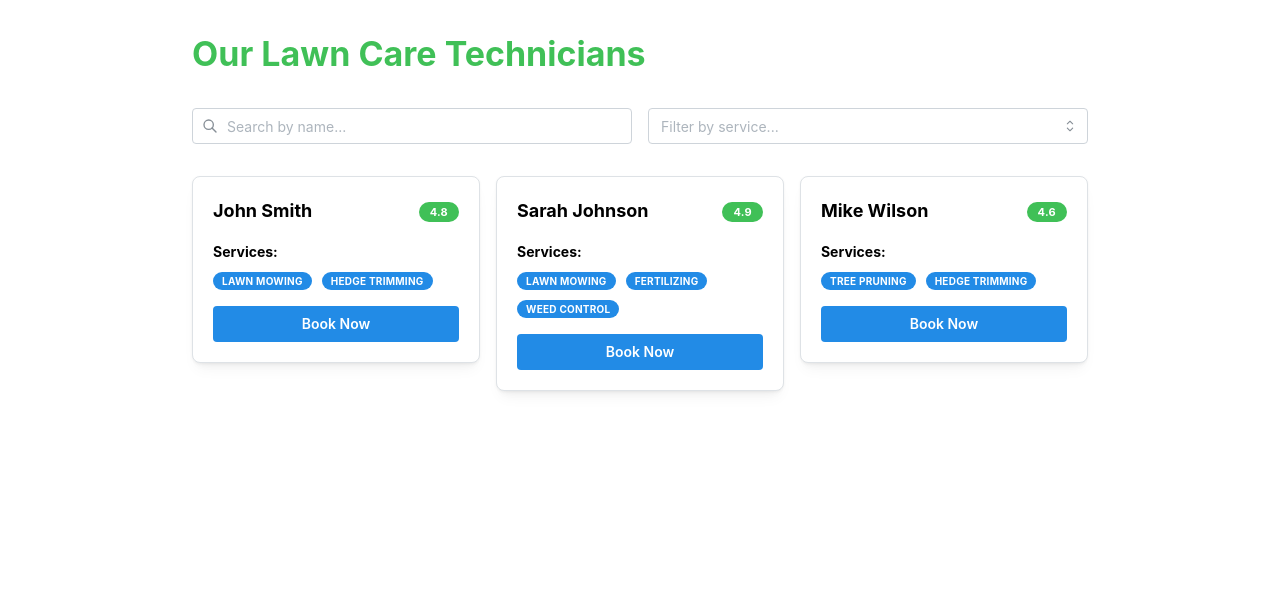
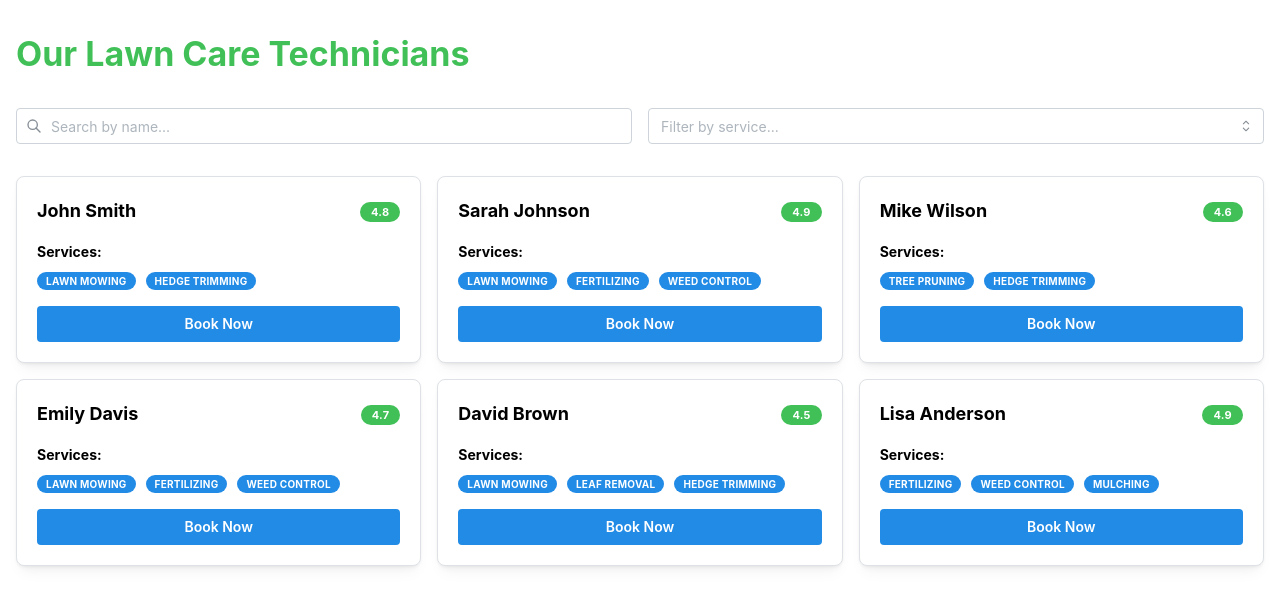
Before and after one commit to GIS-Joe-lab/lawn-care-marketplace, a React (Create React App) app: page /technicians in a window 1280 px wide. Shown: the top 608 px of the page. Built offline with nearby package versions, Linux system fonts and the light colour scheme.

Commit message:
- Create Booking Selector Component - Add showBookBtn flag to control Book Now button. - Add more mock test cases

```diff
--- a/src/App.js
+++ b/src/App.js
@@ -11,6 +11,7 @@ import TechniciansPage from "./pages/TechniciansPage";
 // Import Mantine styles
 import '@mantine/core/styles.css';
 import '@mantine/notifications/styles.css';
+import BookingPage from "./pages/BookingPage";
 
 function App() {
     return (
@@ -21,6 +22,7 @@ function App() {
                     <Routes>
                         <Route path={"/"} element={<HomePage/>}/>
                         <Route path={"/technicians"} element={<TechniciansPage/>}/>
+                        <Route path={"/technician/booking"} element={<BookingPage/>}/>
                     </Routes>
                 </Stack>
             </Router>
--- a/src/components/TechnicianCard.js
+++ b/src/components/TechnicianCard.js
@@ -1,7 +1,8 @@
 import React from 'react'
 import {Badge, Button, Card, Group, Stack, Text} from "@mantine/core";
+import { Link } from 'react-router-dom';
 
-function TechnicianCard({technician}) {
+function TechnicianCard({technician, showBookBtn}) {
     return (
         <Card shadow="sm" padding="lg" radius={"md"} withBorder>
             <Stack gap="md">
@@ -23,8 +24,14 @@ function TechnicianCard({technician}) {
                     </Group>
                 </Stack>
 
-                {/*ToDo: Should navigate to another page*/}
-                <Button fullWidth>Book Now</Button>
+                {showBookBtn &&
+                    <Button
+                        component={Link}
+                        to={"/technician/booking"}
+                        state={{technician: technician}}
+                        fullWidth>
+                        Book Now
+                    </Button>}
             </Stack>
         </Card>
     );
--- /dev/null
+++ b/src/pages/BookingPage.js
@@ -0,0 +1,133 @@
+import React, {useState} from 'react';
+import {Button, Container, Divider, Grid, Group, Paper, NumberInput, Select, Stack, Text} from '@mantine/core';
+import { Link, useLocation } from 'react-router-dom';
+import {IconArrowLeft} from '@tabler/icons-react'
+import TechnicianCard from "../components/TechnicianCard";
+import {IconClock, IconCalendar} from '@tabler/icons-react';
+
+function BookingPage() {
+
+    const location = useLocation();
+    const technician = location.state?.technician;
+
+    const timeSlots = [
+        { value: 'morning', label: 'Morning (8:00 AM - 12:00 PM)' },
+        { value: 'afternoon', label: 'Afternoon (12:00 PM - 5:00 PM)' },
+        { value: 'evening', label: 'Evening (5:00 PM - 8:00 PM)' },
+        { value: 'weekend', label: 'Weekend (Saturday/Sunday)' }
+    ]
+
+    const [hours, setHours] = useState();
+    const [sessions, setSessions] = useState();
+    const [selectedTimeSlot, setSelectedTimeSlot] = useState();
+
+    const totalHours = (hours ?? 0) * (sessions ?? 0);
+
+    const handleBooking = function (){
+        technician.ifAvailable();
+    }
+
+    return (
+        <Container size={"md"} py={"xl"}>
+            <Stack gap={"xl"}>
+
+                {/*Header */}
+                <Group justify="space-between" align="center">
+                    <Button
+                        component={Link}
+                        to="/technicians"
+                        variant="outline"
+                        leftSection={<IconArrowLeft size={16} />}
+                    >
+                        Back to Technicians
+                    </Button>
+                </Group>
+
+                {/*  Booking Main body  */}
+                {/* Technician information*/}
+                <TechnicianCard
+                    technician = {technician}
+                    showBookBtn = {false}
+                />
+
+                {/*  Booking Panel  */}
+                <Grid>
+                    <Grid.Col span={6}>
+                        <NumberInput
+                            label={"Hours per session"}
+                            value={hours}
+                            onChange={setHours}
+                            min={1}
+                            max={8}
+                            step={0.5}
+                            leftSection={<IconClock size={16}/>}
+                        />
+                    </Grid.Col>
+
+                    <Grid.Col span={6}>
+                        <NumberInput
+                            label={"Number of Sessions"}
+                            value={sessions}
+                            onChange={setSessions}
+                            min={1}
+                            max={10}
+                            leftSection={<IconCalendar size={16}/>}
+                        />
+                    </Grid.Col>
+
+                    <Select
+                        label={"Prefer Time slot "}
+                        placeholder={"Select your preferred time"}
+                        data={timeSlots}
+                        value={selectedTimeSlot}
+                        onChange={setSelectedTimeSlot}
+                        leftSection={<IconClock size={16}/>}
+                    />
+                </Grid>
+
+                <Divider/>
+
+                {/* Booking Summary Page */}
+
+                <Paper>
+                    <Stack gap={"sm"}>
+                        <Text fw={700} size={"md"}>Booking Summary</Text>
+                        <Group justify="space-between">
+                            <Text size={"sm"}>Technician:</Text>
+                            <Text size={"sm"}>{technician.name}</Text>
+                        </Group>
+                        {timeSlots && (
+                            <Group justify="space-between">
+                                <Text size={"sm"}>Prefer Time Slot:</Text>
+                                <Text size={"sm"}>{timeSlots.find(slot => slot.value === selectedTimeSlot)?.labelpage}</Text>
+                            </Group>
+                        )}
+                        <Group justify="space-between">
+                            <Text size={"sm"}>Hours per session:</Text>
+                            <Text size={"sm"}>{hours}</Text>
+                        </Group>
+                        <Group justify="space-between">
+                            <Text size={"sm"}>Number of session:</Text>
+                            <Text size={"sm"}>{sessions}</Text>
+                        </Group>
+                        <Group justify="space-between">
+                            <Text size={"sm"}>Total Hours:</Text>
+                            <Text size={"sm"}>{totalHours}</Text>
+                        </Group>
+                    </Stack>
+                </Paper>
+                {/* Booking Page Footer*/}
+                <Button
+                    fullWidth
+                    disabled={!hours || !sessions || !selectedTimeSlot}
+                    onClick={handleBooking}
+                    leftSection={<IconCalendar size={16}/>}
+                >
+                    Confirm Booking
+                </Button>
+            </Stack>
+        </Container>
+    );
+}
+
+export default BookingPage;
--- a/src/pages/TechniciansPage.js
+++ b/src/pages/TechniciansPage.js
@@ -29,6 +29,24 @@ const technicians = [
         name: 'Mike Wilson',
         rating: 4.6,
         services: ['Tree Pruning', 'Hedge Trimming']
+    },
+    {
+        id: 4,
+        name: 'Emily Davis',
+        rating: 4.7,
+        services: ['Lawn Mowing', 'Fertilizing', 'Weed Control']
+    },
+    {
+        id: 5,
+        name: 'David Brown',
+        rating: 4.5,
+        services: ['Lawn Mowing', 'Leaf Removal', 'Hedge Trimming']
+    },
+    {
+        id: 6,
+        name: 'Lisa Anderson',
+        rating: 4.9,
+        services: ['Fertilizing', 'Weed Control', 'Mulching']
     }
 ];
 
@@ -77,7 +95,9 @@ function TechniciansPage() {
                     {filteredTechnicians.map(technician => (
                         <Grid.Col key={technician.id} span={{base: 12, sm: 6, lg: 4}}>
                             <TechnicianCard
-                                technician={technician}/>
+                                technician={technician}
+                                showBookBtn={true}
+                            />
                         </Grid.Col>
                     ))}
                 </Grid>
```
